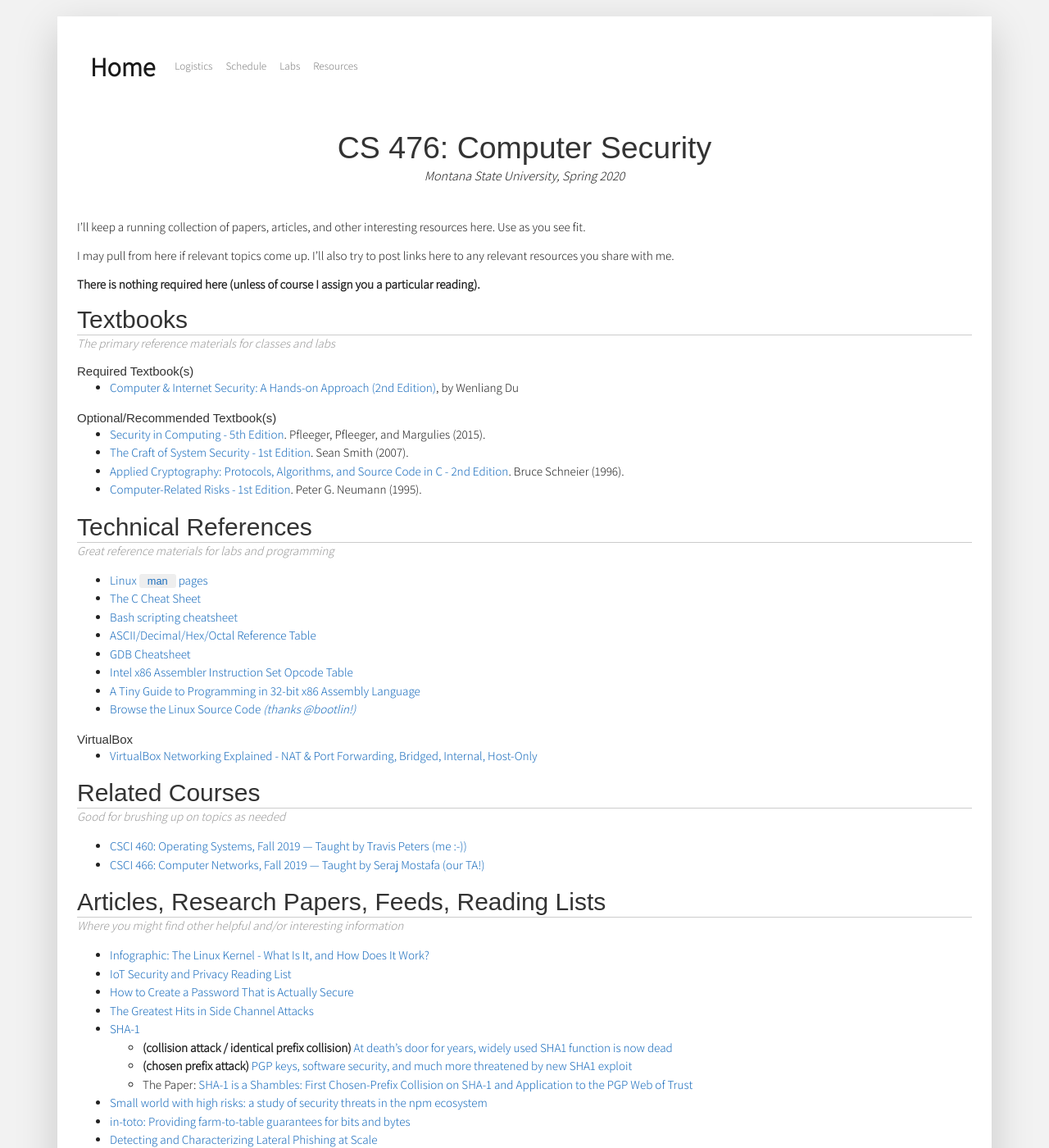
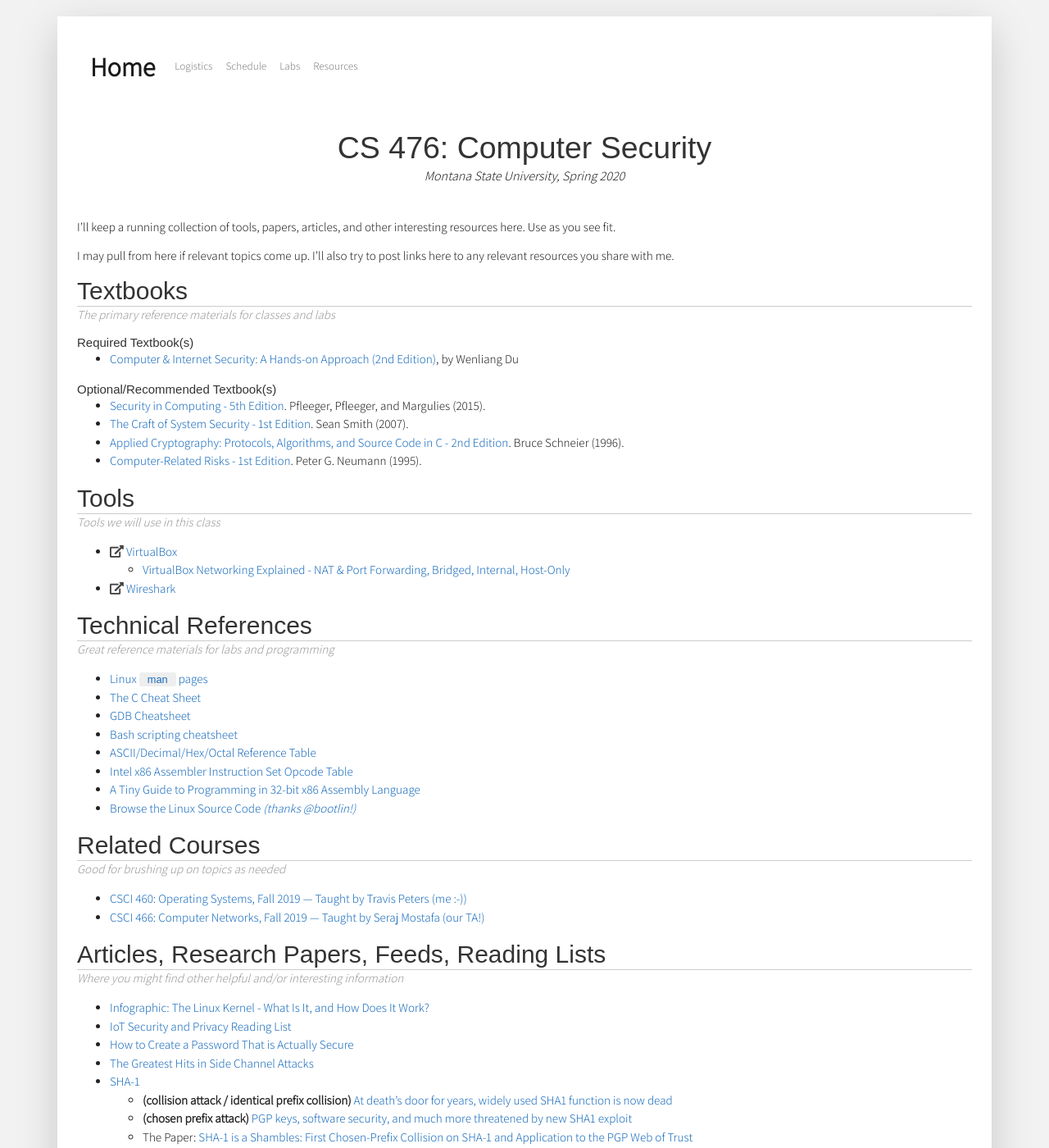
Before and after one commit to traviswpeters/cs476-2020-spring, a Jekyll site: the page built from resources.md, in a window 1280 px wide and 1400 px high. Shown: the whole window at 82% size. Built offline with Jekyll 4.4.1, drawn with Linux system fonts in a browser that asks for light colours; nearby versions of some CDN libraries; some web fonts are replaced.

Commit message:
move tools

```diff
--- a/resources.md
+++ b/resources.md
@@ -3,13 +3,11 @@ layout: default
 published: true
 ---
 
-I'll keep a running collection of papers, articles, and other interesting resources here.
+I'll keep a running collection of tools, papers, articles, and other interesting resources here.
 Use as you see fit.
 
 I may pull from here if relevant topics come up.
 I'll also try to post links here to any relevant resources you share with me.
-
-**There is nothing required here (unless of course I assign you a particular reading).**
 
 ## Textbooks
 {:.titletext}
@@ -25,6 +23,15 @@ The primary reference materials for classes and labs
 - [Applied Cryptography: Protocols, Algorithms, and Source Code in C - 2nd Edition](http://www.amazon.com/Applied-Cryptography-Protocols-Algorithms-Source/dp/0471117099/ref=sr_1_1?ie=UTF8&s=books&qid=1233440847&sr=1-1). Bruce Schneier (1996).
 - [Computer-Related Risks - 1st Edition](https://www.amazon.com/Computer-Related-Risks-Press-Peter-Neumann/dp/020155805X/ref=sr_1_1?ie=UTF8&s=books&qid=1233440795&sr=1-1). Peter G. Neumann (1995).
 
+## Tools
+{:.titletext}
+Tools we will use in this class
+{:.subtitletext}
+
+- <i class="fas fa-external-link-alt"></i> [VirtualBox](https://www.virtualbox.org) <br/>
+  - [VirtualBox Networking Explained - NAT & Port Forwarding, Bridged, Internal, Host-Only](https://youtu.be/cDF4X7RmV4Q)
+- <i class="fas fa-external-link-alt"></i> [Wireshark](https://www.wireshark.org) <br/>
+
 ## Technical References
 {:.titletext}
 Great reference materials for labs and programming
```
Also changed, not shown: other parts of resources.md (+1 -5 lines), index.md (+0 -5 lines).
